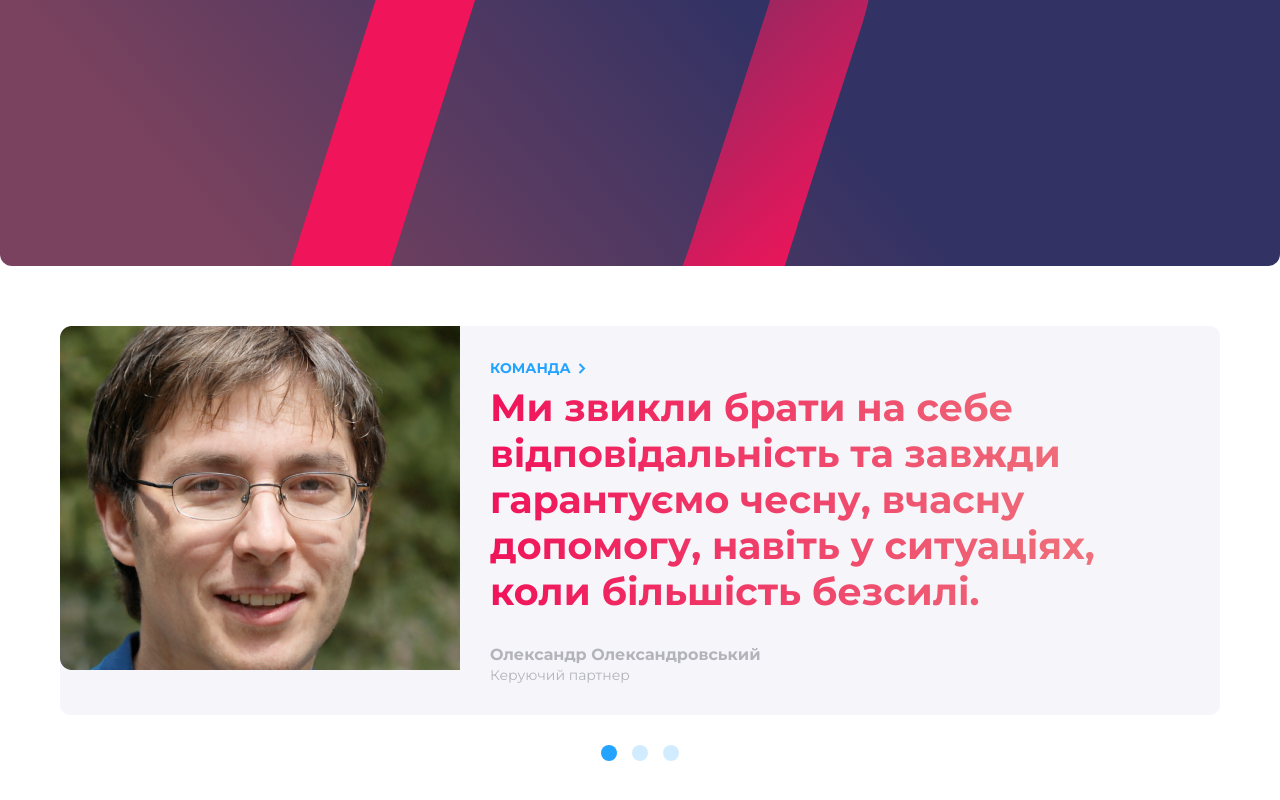
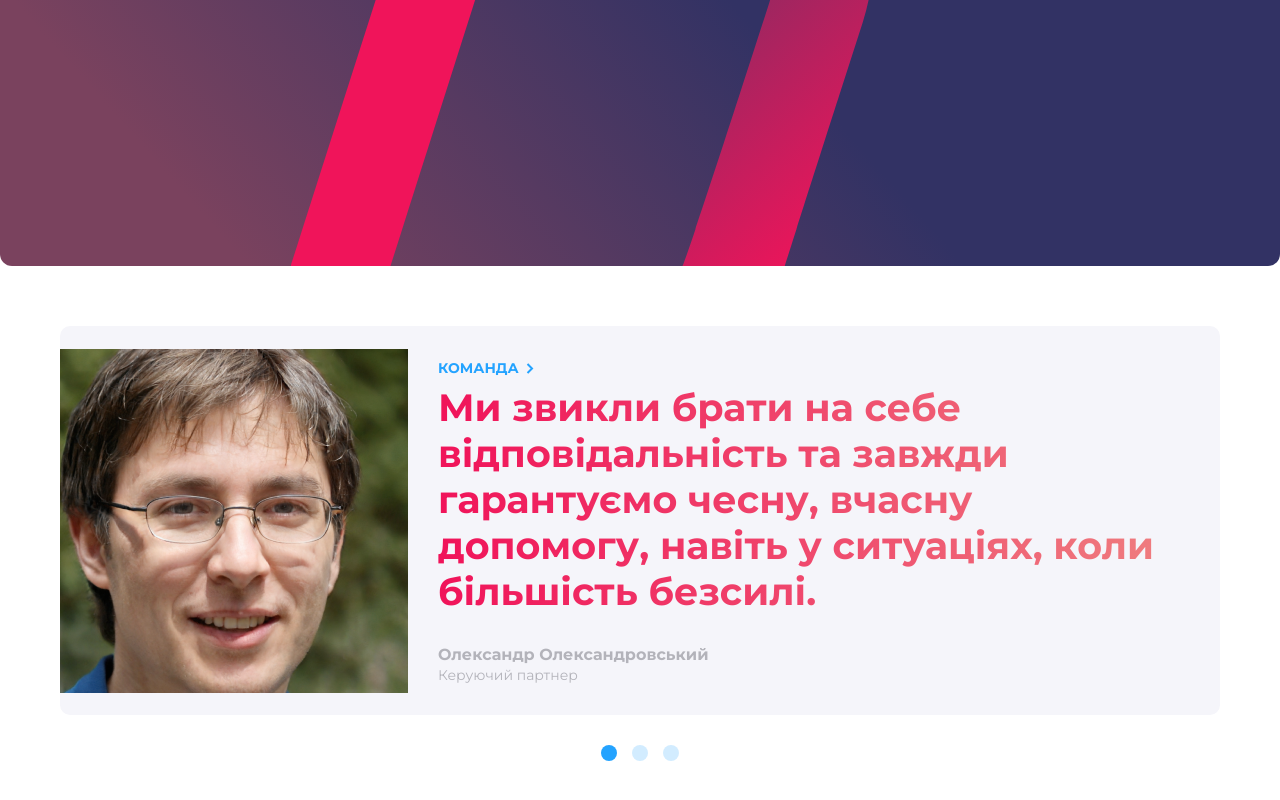
Before and after one commit to lefonite/Home_work-16-hlegal-, a plain HTML site: page index.html in a window 1280 px wide. Shown: the part 534-1334 px from the top of the page. Drawn offline with Linux system fonts and the light colour scheme.

Commit message:
чпокаюсь с картинкой

```diff
--- a/index.html
+++ b/index.html
@@ -80,13 +80,12 @@
             </div>
         </section>
         <section class="carousel-team">
-            <div class="carousel-team__card">
-                <img src="./img/photos/team1.png" alt="team">
-                <div class="carousel-team__img">
+            <div class="card">
+                <div class="card__img">
                 </div>
                 <!-- НЕ РАБОТАЕТ -->
-                <div class="carousel-team__info">
-                    <div class="carousel-team__tag">
+                <div class="card__info">
+                    <div class="card__tag">
                         команда
                         <svg width="12" height="13" viewBox="0 0 12 13" fill="none" xmlns="http://www.w3.org/2000/svg">
                             <path d="M3.5 2L8 6.5L3.5 11"  stroke-width="2"/>
--- a/styles/style.scss
+++ b/styles/style.scss
@@ -193,22 +193,25 @@ p{
 //TEAM
 .carousel-team{
     margin: 60px;
-    &__img{
-        background-image: url(../img/photos/team1.png);
-        background: url(../img/photos/team1.png) center center no-repeat  fixed;
-        max-width: auto;
-        height: 100%;
+    &__slider{
+        @include flex(row nowrap, center, center, 15px);
+        margin-top: 30px;
+        svg{
+            fill: $active;
+            opacity: 20%;
+        }
+        :nth-child(1){
+            opacity: 100%;
+        }
     }
-    img {
-        max-width: auto;
-        height: 100%;
-    }
-    //НЕ РАБОТАЕТ
-    &__card{
-        background-color: $grey-bg;
-        border-radius: 10px;
-        @include flex(row nowrap, flex-start, flex-start, initial);
-    }
+}
+.card{
+    background-color: $grey-bg;
+    border-radius: 10px;
+    // @include flex(row nowrap, flex-start, flex-start, initial);
+    display: grid;
+    grid-template-columns: 30% 70%;
+    grid-auto-rows: 1fr;
     &__info{
         margin: 30px;
         h1{
@@ -237,16 +240,10 @@ p{
             stroke: $active;
         }
     }
-    &__slider{
-        @include flex(row nowrap, center, center, 15px);
-        margin-top: 30px;
-        svg{
-            fill: $active;
-            opacity: 20%;
-        }
-        :nth-child(1){
-            opacity: 100%;
-        }
+    &__img{
+        background-image: url(../img/photos/team1.png);
+        background-position: center;
+        background-repeat: no-repeat;
+        object-fit: cover;
     }
-
 }
```
Also changed, not shown: styles/style.css, 1 other file.
